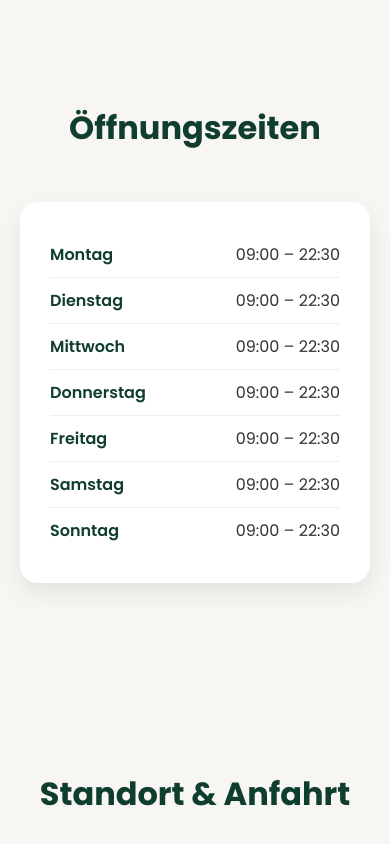
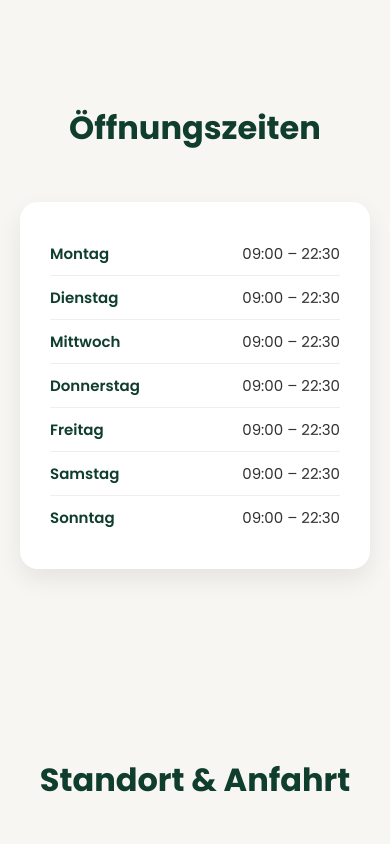
Before and after one commit to RolandSza/cafe-website, a plain HTML site: page index.html in a window 390 px wide. Shown: the part 7486-8330 px from the top of the page. Drawn offline with Linux system fonts and the light colour scheme.

Commit message:
Update style.css

```diff
--- a/style.css
+++ b/style.css
@@ -1,8 +1,5 @@
 *{
 box-sizing:border-box;
-}
-body{
-overflow-x:hidden;
 }
 body{
 margin:0;
@@ -11,8 +8,9 @@ background:#f8f6f2;
 color:#333;
 scroll-behavior:smooth;
 padding-top:70px;
+padding-bottom:80px;
+overflow-x:hidden;
 }
-
 /* ===== NAVBAR ===== */
 
 .navbar{
@@ -426,12 +424,7 @@ font-size:14px;
 margin-top:10px;
 color:#555;
 }
-.hours-row{
-display:flex;
-justify-content:space-between;
-padding:10px 0;
-font-size:16px;
-}
+
 .hours{
 margin-top:80px;
 }
@@ -460,15 +453,7 @@ border-right:1px solid rgba(255,255,255,0.2);
 .mobile-bar a:last-child{
 border-right:none;
 }
-body{
-margin:0;
-font-family:'Poppins',sans-serif;
-background:#f8f6f2;
-color:#333;
-scroll-behavior:smooth;
-padding-top:70px;
-padding-bottom:80px; /* NEU */
-}
+
 .mobile-actions{
 border-top:1px solid rgba(255,255,255,0.2);
 }
```
